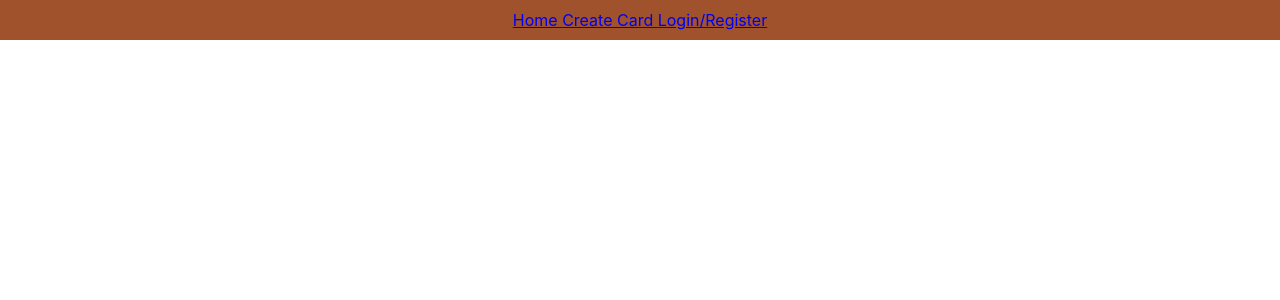
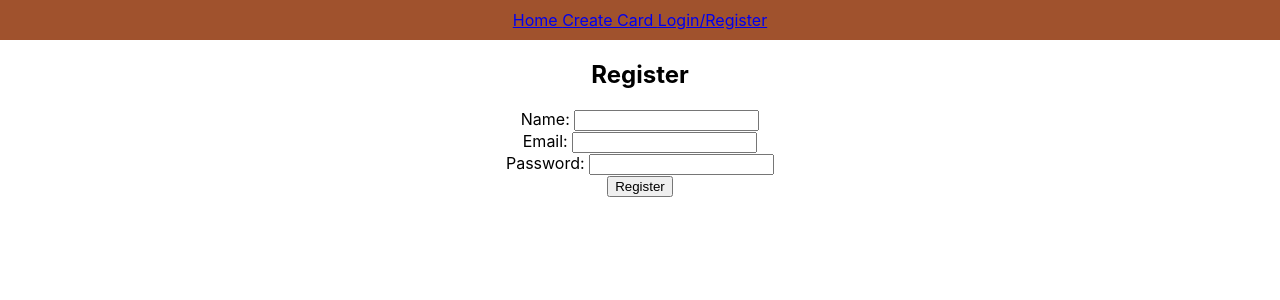
Before and after one commit to Mubarek-Hassen/study-card-client, a React (Create React App) app: page /user in a window 1280 px wide. Shown: the top 300 px of the page. Built offline with nearby package versions, Linux system fonts and the light colour scheme.

Commit message:
axios post method create user successfully

```diff
--- a/src/components/user/Register.jsx
+++ b/src/components/user/Register.jsx
@@ -10,14 +10,15 @@ function Register() {
   const onRegister = async (event)=>{
     event.preventDefault()
     try {
-      await axios.post("http://localhost:8080/user/register", {})
+      await axios.post("http://localhost:8080/user/register", userData)
+      alert("User Registered!")
     } catch (error) {
-      console.error()
+      console.error(error)
     }
   }
   return (
     <div>
-      <form>
+      <form onSubmit={onRegister}>
         <h2> Register </h2>
         <div>
           <label htmlFor="name"> Name: </label>
--- a/src/pages/User.jsx
+++ b/src/pages/User.jsx
@@ -1,7 +1,9 @@
+import Register from "../components/user/Register";
 
 function User() {
   return (
     <div>
+      <Register />
       {/* <Login />
       <Register /> */}
     </div>
```
